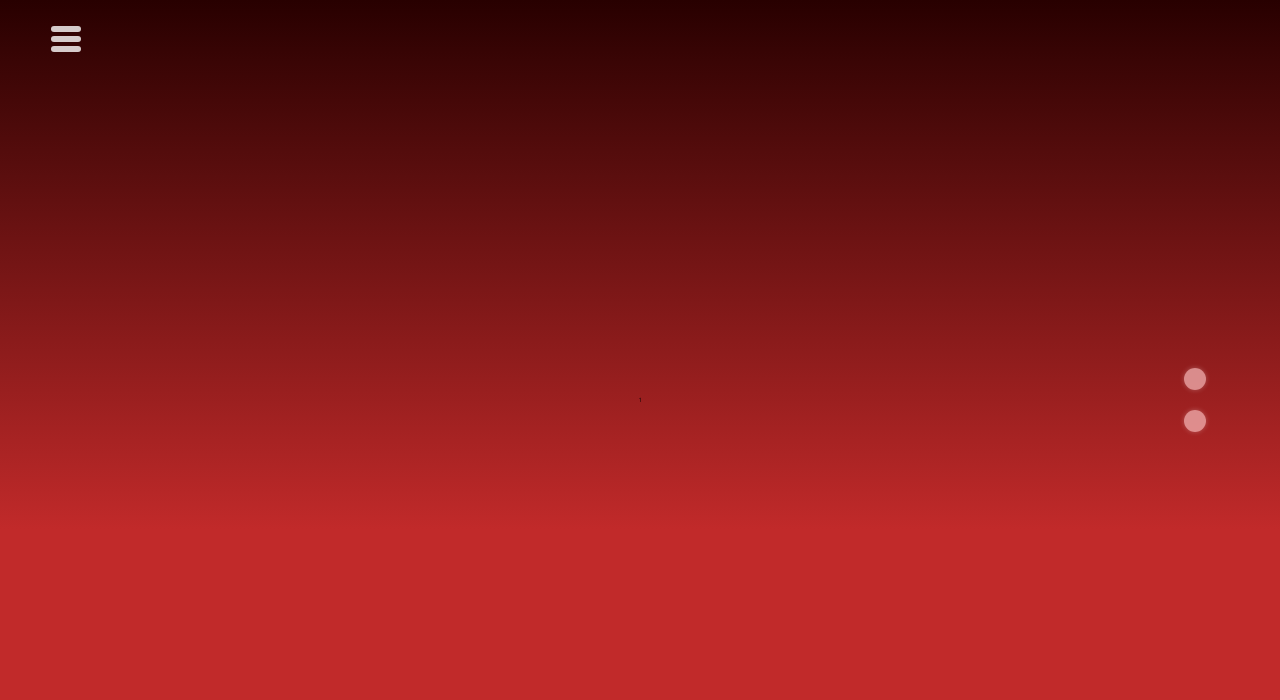
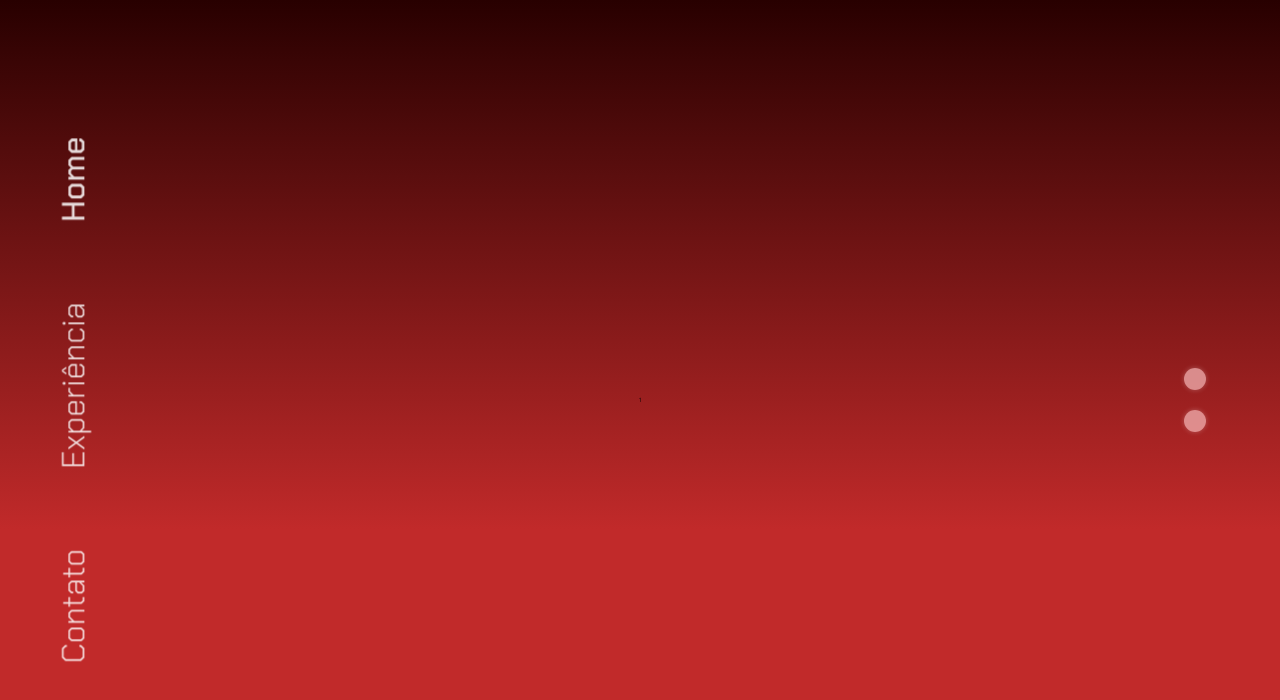
Before and after one commit to FeijoHigor/portifolio, a React (Vite) app in the folder frontend/: page / in a window 1280 px wide. Shown: the top 700 px of the page. Built offline with nearby package versions, Linux system fonts and the light colour scheme.

Commit message:
responsive side menu

```diff
--- a/frontend/src/templates/sideMenu/SideMenu.tsx
+++ b/frontend/src/templates/sideMenu/SideMenu.tsx
@@ -8,6 +8,13 @@ const OptionsCont = styled.div`
     position: absolute;
     top: 3%;
     left: 4%;
+
+    @media(min-width: 600px) {
+        top: 50%;
+        right: 5%;
+        transform: translate(0, -170%);
+        left: -23rem;
+    }
 `
 
 const Hamburger = styled.button`
@@ -50,18 +57,18 @@ const Hamburger = styled.button`
             transform: ${(props: any) => props.open ? 'rotate(-45deg)' : 'rotate(0)'};
         }
     }
+
+    @media(min-width: 600px) {
+        transition: 0.5s;
+        opacity: 0;
+        visibility: hidden;
+    }
 `
 
 const MenuCont = styled.div`
-
-    opacity: ${(props: any) => props.open ? '1' : '0'};
-    pointer-events: ${(props: any) => props.open ? 'inherit' : 'none'};
-
     transition: 0.3s;
 
     position: absolute;
-    top: 18rem;
-    left: -14.8rem;
     transform: rotate(-90deg);
 
     ul {
@@ -71,11 +78,11 @@ const MenuCont = styled.div`
     }
 
     a {
-        margin: 0 10px 0 10px;
-        color: #fff;
+        margin: 0 40px 0 40px;
+        color: #ffffffd7;
         text-decoration: none;
-        font-size: 2.2rem;
         font-weight: 300;
+        font-size: 3.2rem;
 
         &:hover {
             color: #ffffffa5;
@@ -85,6 +92,18 @@ const MenuCont = styled.div`
 
     a.selectedPage {
         font-weight: 500;
+    }
+
+    @media(max-width: 600px) {
+        opacity: ${(props: any) => props.open ? '1' : '0'};
+        top: 18rem;
+        pointer-events: ${(props: any) => props.open ? 'inherit' : 'none'};
+        left: -14.8rem;
+
+        a {
+            margin: 0 10px 0 10px;
+            font-size: 2.2rem;
+        }
     }
 `
 
```
